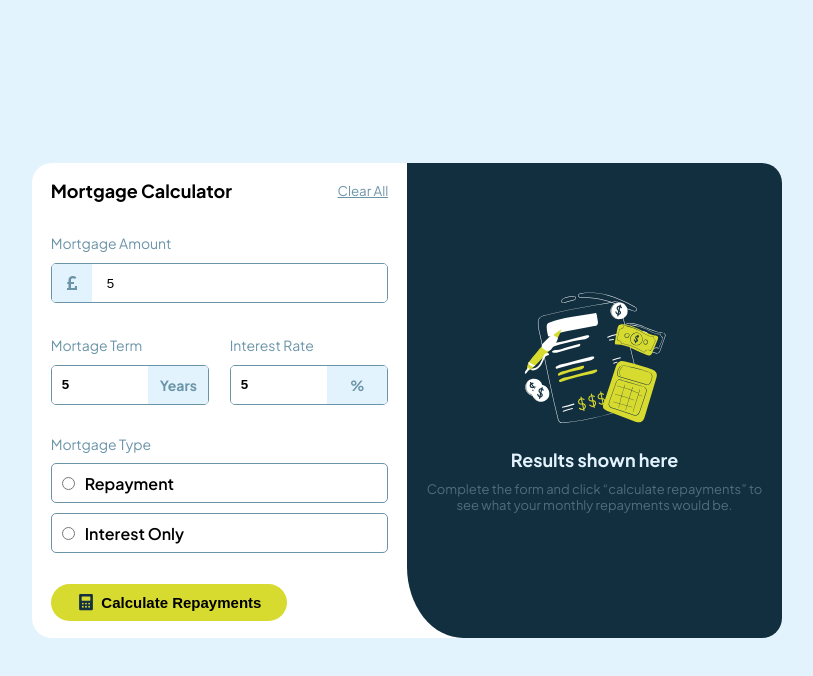
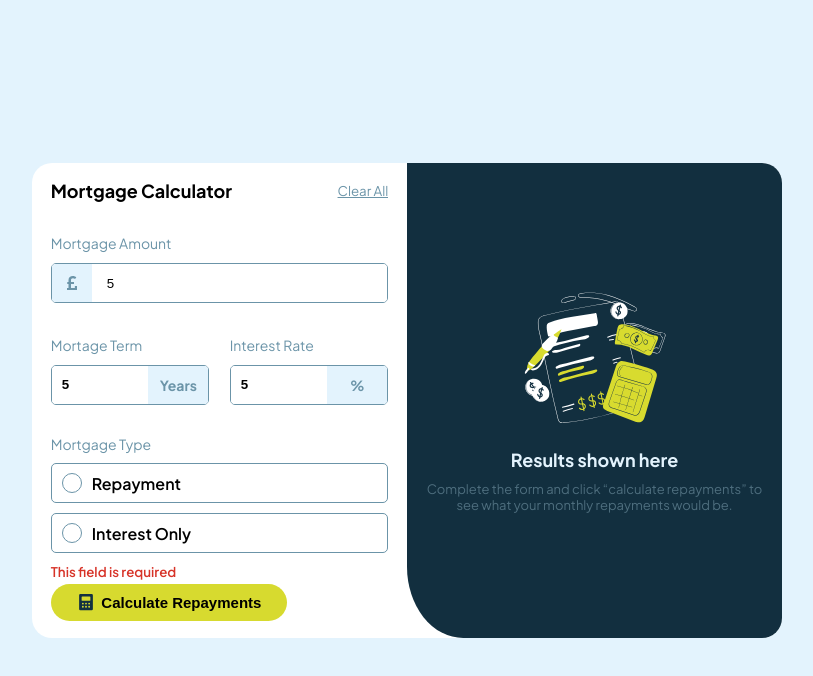
Before and after one commit to TornikeTt/Mortgage-repayment-calculator, a React (Vite) app: page / in a window 1280 px wide. Both pictures are taken after typing "5", "5", "5" into the empty fields and a click on the button "Calculate Repayments". Shown: the top 676 px of the page, without its empty margins (233-1046 px from the left). Built offline with nearby package versions, Linux system fonts and the light colour scheme.

Commit message:
- Renamed variables for clearer, more consistent naming - Added functionality to show error messages when inputs are left empty - Applied visual effects to highlight invalid input fields

```diff
--- a/src/Components/Leftside/Leftside.jsx
+++ b/src/Components/Leftside/Leftside.jsx
@@ -8,7 +8,7 @@ function Leftside({ isInvalid, setIsInvalid }) {
     const handleInputFields = (e) => {
         e.preventDefault();
 
-        let radioChecks = [];
+        let radioCheckedStatus = [];
 
         for (let i = 0; i < e.target.length; i++) {
             const input = e.target[i];
@@ -22,9 +22,11 @@ function Leftside({ isInvalid, setIsInvalid }) {
             }
 
             if (type === "radio") {
-                radioChecks.push(checked);
+                radioCheckedStatus.push(checked);
 
-                let isAnyChecked = radioChecks.some((each) => each === true);
+                let isAnyChecked = radioCheckedStatus.some(
+                    (each) => each === true
+                );
 
                 setIsInvalid((prev) => ({
                     ...prev,
@@ -45,9 +47,16 @@ function Leftside({ isInvalid, setIsInvalid }) {
                 </div>
 
                 <form onSubmit={handleInputFields}>
-                    <MortgageAmount />
-                    <MortgageTerm_InterestRate />
-                    <MortgageType />
+                    <MortgageAmount
+                        MortgageAmount_input_status={isInvalid.MortgageAmount}
+                    />
+                    <MortgageTerm_InterestRate
+                        MortgageTerm_input_status={isInvalid.MortgageTerm}
+                        InterestRate_input_status={isInvalid.InterestRate}
+                    />
+                    <MortgageType
+                        MortgageType_input_status={isInvalid.MortgageType}
+                    />
 
                     <button className="mortgage-btn">
                         <img src={calculator} />
--- a/src/Components/Leftside/MortgageAmount/MortgageAmount.jsx
+++ b/src/Components/Leftside/MortgageAmount/MortgageAmount.jsx
@@ -1,12 +1,16 @@
 import { FaPoundSign } from "react-icons/fa";
 import "./MortgageAmount.scss";
 
-function MortgageAmount() {
+function MortgageAmount({ MortgageAmount_input_status }) {
     return (
         <div className="mortgageAmount-container">
             <label htmlFor="mortgageAmount-input">Mortgage Amount</label>
 
-            <div className="mortgageAmount-input-wrapper">
+            <div
+                className={`mortgageAmount-input-wrapper ${
+                    !MortgageAmount_input_status ? "error" : ""
+                }`}
+            >
                 <div className="input-icon-wrapper">
                     <FaPoundSign className="input-icon" />
                 </div>
@@ -16,7 +20,9 @@ function MortgageAmount() {
                     name="MortgageAmount"
                 />
             </div>
-            {/* {!isInvalid.MortgageAmount && <small>This field is required</small>} */}
+            {!MortgageAmount_input_status && (
+                <small>This field is required</small>
+            )}
         </div>
     );
 }
--- a/src/Components/Leftside/MortgageAmount/MortgageAmount.scss
+++ b/src/Components/Leftside/MortgageAmount/MortgageAmount.scss
@@ -56,4 +56,14 @@
             color: black;
         }
     }
+
+    .error {
+        border: 1px solid hsl(4, 69%, 50%);
+        .input-icon-wrapper {
+            background-color: hsl(4, 69%, 50%);
+            .input-icon {
+                color: white;
+            }
+        }
+    }
 }
--- a/src/Components/Leftside/MortgageTerm_InterestRate/MortgageTerm_InterestRate.jsx
+++ b/src/Components/Leftside/MortgageTerm_InterestRate/MortgageTerm_InterestRate.jsx
@@ -1,12 +1,19 @@
 import "./MortgageTerm_InterestRate.scss";
 
-function MortgageTerm_InterestRate() {
+function MortgageTerm_InterestRate({
+    MortgageTerm_input_status,
+    InterestRate_input_status,
+}) {
     return (
         <div className="MortgageTerm_InterestRate-container">
             <div className="MortgageTerm-wrapper">
                 <label htmlFor="MortgageTerm-input">Mortage Term</label>
 
-                <div className="input-wrapper">
+                <div
+                    className={`input-wrapper ${
+                        !MortgageTerm_input_status ? "error" : ""
+                    }`}
+                >
                     <div className="input-description">
                         <p>Years</p>
                     </div>
@@ -16,12 +23,20 @@ function MortgageTerm_InterestRate() {
                         name="MortgageTerm"
                     />
                 </div>
+
+                {!MortgageTerm_input_status && (
+                    <small>This field is required</small>
+                )}
             </div>
 
             <div className="InterestRate-wrapper">
                 <label htmlFor="InterestRate-input">Interest Rate</label>
 
-                <div className="input-wrapper">
+                <div
+                    className={`input-wrapper ${
+                        !InterestRate_input_status ? "error" : ""
+                    }`}
+                >
                     <div className="input-description">
                         <p>%</p>
                     </div>
@@ -31,6 +46,10 @@ function MortgageTerm_InterestRate() {
                         name="InterestRate"
                     />
                 </div>
+
+                {!InterestRate_input_status && (
+                    <small>This field is required</small>
+                )}
             </div>
         </div>
     );
--- a/src/Components/Leftside/MortgageTerm_InterestRate/MortgageTerm_InterestRate.scss
+++ b/src/Components/Leftside/MortgageTerm_InterestRate/MortgageTerm_InterestRate.scss
@@ -13,6 +13,7 @@
             color: hsl(200, 26%, 54%);
         }
 
+        .input-wrapper,
         .input-wrapper {
             margin-top: 10px;
             width: 100%;
@@ -55,5 +56,14 @@
                 }
             }
         }
+
+        .error {
+            border: 1px solid hsl(4, 69%, 50%);
+            .input-description {
+                background-color: hsl(4, 69%, 50%);
+
+                color: white;
+            }
+        }
     }
 }
--- a/src/Components/Leftside/MortgageType/MortgageType.jsx
+++ b/src/Components/Leftside/MortgageType/MortgageType.jsx
@@ -1,6 +1,6 @@
 import "./MortgageType.scss";
 
-function MortgageType() {
+function MortgageType({ MortgageType_input_status }) {
     return (
         <div className="MortgageType-container">
             <p>Mortgage Type</p>
@@ -13,6 +13,10 @@ function MortgageType() {
                 <input type="radio" name="MortgageType" value="Interestonly" />
                 <span>Interest Only</span>
             </label>
+
+            {!MortgageType_input_status && (
+                <small>This field is required</small>
+            )}
         </div>
     );
 }
--- a/src/Components/Leftside/MortgageType/MortgageType.scss
+++ b/src/Components/Leftside/MortgageType/MortgageType.scss
@@ -25,6 +25,35 @@
 
         input {
             margin-left: 10px;
+            /* remove standard background appearance */
+            -webkit-appearance: none;
+            -moz-appearance: none;
+            appearance: none;
+            /* remove standard background appearance */
+
+            width: 20px;
+            height: 20px;
+            border-radius: 50%;
+            background-clip: content-box;
+            border: 1px solid hsl(200, 26%, 54%);
+            position: relative;
+
+            &:checked::before {
+                content: "";
+                position: absolute;
+                width: 65%;
+                height: 65%;
+                border-radius: 50%;
+                top: 50%;
+                left: 50%;
+                transform: translate(-50%, -50%);
+
+                background-color: hsl(61, 70%, 52%);
+            }
+
+            &:checked {
+                border-color: hsl(61, 70%, 52%);
+            }
         }
 
         span {
```
